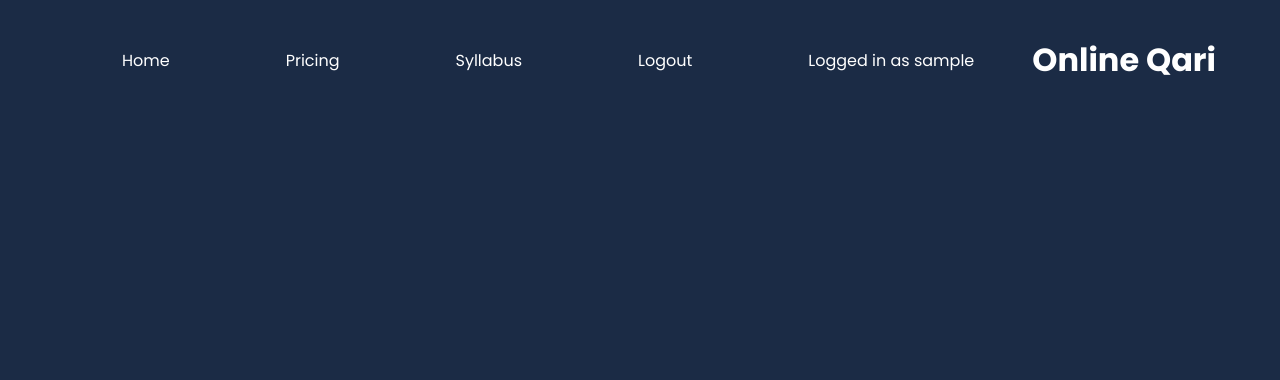
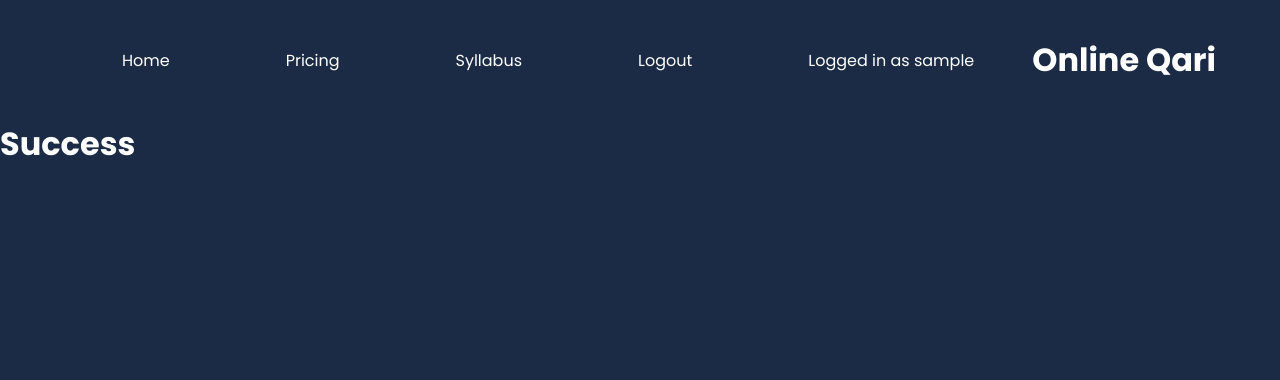
Before and after one commit to HassanNaseer14/Qari2, a Django app: template templates/success_email_send.html in a window 1280 px wide. Shown: the top 380 px of the page. Run offline with Django 3.2, Linux system fonts and the light colour scheme; the template is opened without the code that fills it, so the values that code supplies are empty; the visitor is signed in with stand-in values (Sample User, id 1).

Commit message:
New Template

```diff
--- a/main/views.py
+++ b/main/views.py
@@ -3,6 +3,7 @@ from django.contrib.auth.models import User
 from django.views.generic import DetailView, ListView
 from .models import Qari
 from .forms import UserLoginForm
+from django.contrib.auth.mixins import LoginRequiredMixin
 
 # Create your views here.
 
@@ -12,10 +13,10 @@ def home(request):
 def pricing(request):
     return render(request, 'pricing_info.html')
 
-class QariListView(ListView):
+class QariListView(ListView, LoginRequiredMixin):
     model = Qari
     template_name = "qari_list_view.html"
 
-class QariDetailView(DetailView):
+class QariDetailView(DetailView, LoginRequiredMixin):
     model = Qari
     template_name = 'qari.html'
--- a/online/urls.py
+++ b/online/urls.py
@@ -30,6 +30,13 @@ urlpatterns = [
             authentication_form=UserLoginForm
             ),
         name='login'
-)
 
+),
+     path(
+        'logout/',
+        views.LogoutView.as_view(
+
+            ),
+        name='logout'
+     )
 ]
--- a/templates/home.html
+++ b/templates/home.html
@@ -6,7 +6,7 @@
         <div class="introduction">
             <div class="intro-text">
                 <h1>Start Learning Quran with Online Qari today!</h1>
-                <p>Online Qari provides one of the best online Quran services in the world. Register Now to start you education in the Islam.</p>
+                <p>Online Qari provides one of the best online Quran services in the world. Register Now to start your education in the holy field of Islam.</p>
             </div>
 
         </div>
--- a/templates/success_email_send.html
+++ b/templates/success_email_send.html
@@ -3,10 +3,5 @@
     Success!
 {% endblock %}
 {% block content%}
-    <div class="success-container">
-        <div class="success">
-            <h1></h1>
-            <p></p>
-        </div>
-    </div>
+    <h1>Success</h1>
 {% endblock %}
```
